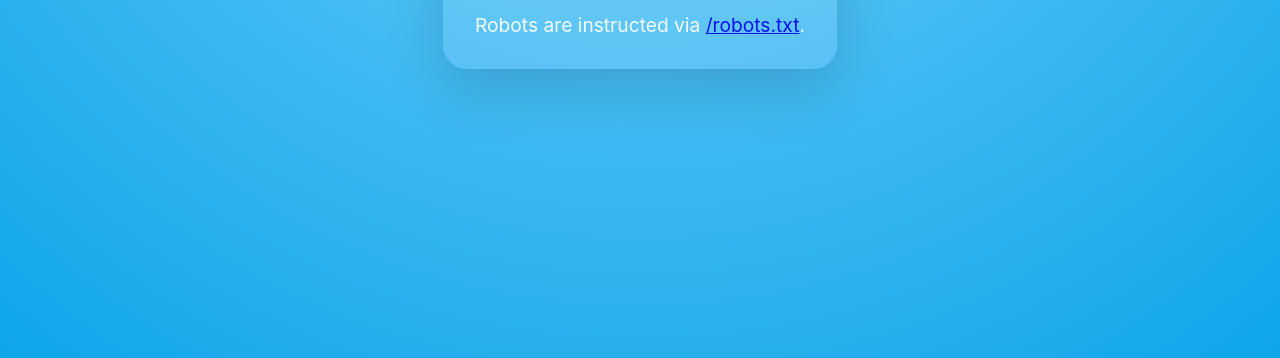
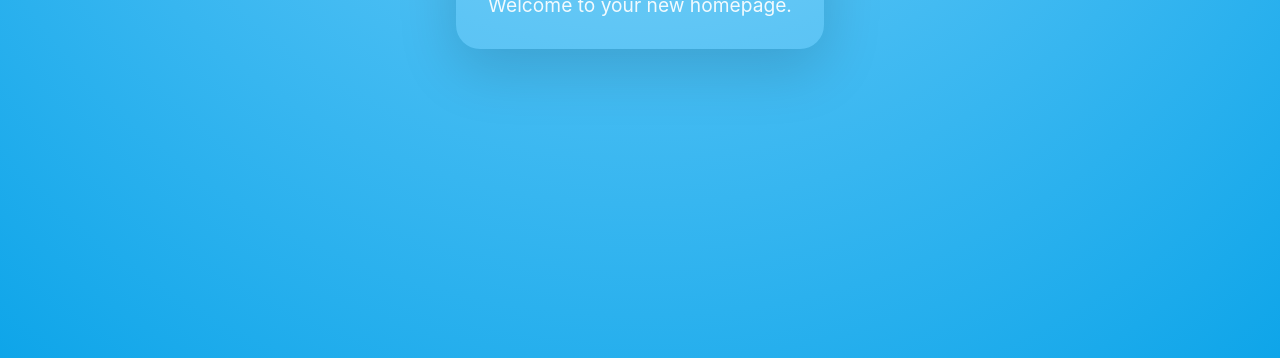
Before and after one commit to CorneAussems/corneaussems.github.io, a plain HTML site: page index.html in a window 1280 px wide. Shown: the part 442-800 px from the top of the page. Drawn offline with Linux system fonts and the light colour scheme.

```diff
--- a/index.html
+++ b/index.html
@@ -39,7 +39,6 @@
     <div class="hero">
       <h1>Hallo!</h1>
       <p>Welcome to your new homepage.</p>
-      <p>Robots are instructed via <a href="/robots.txt">/robots.txt</a>.</p>
     </div>
   </body>
 </html>
```
